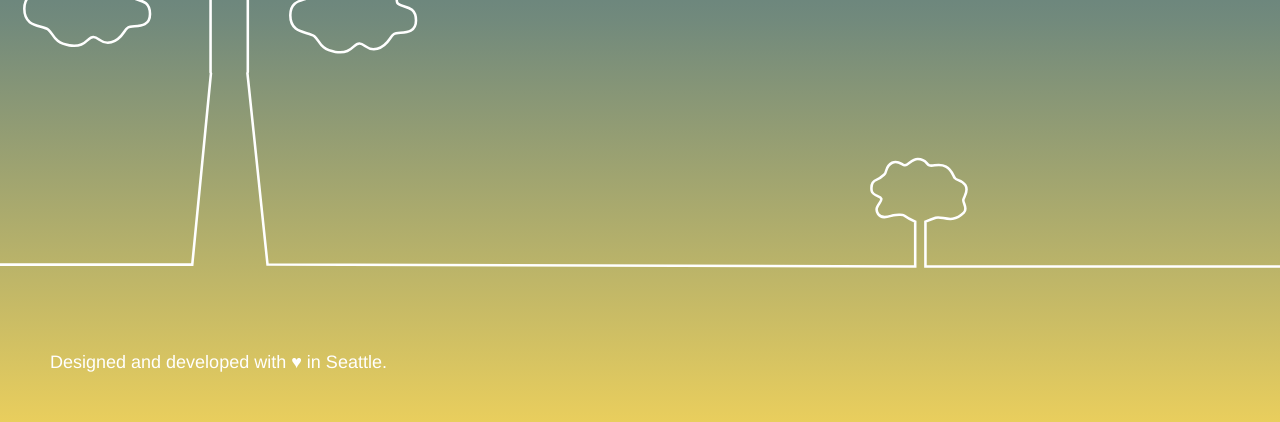
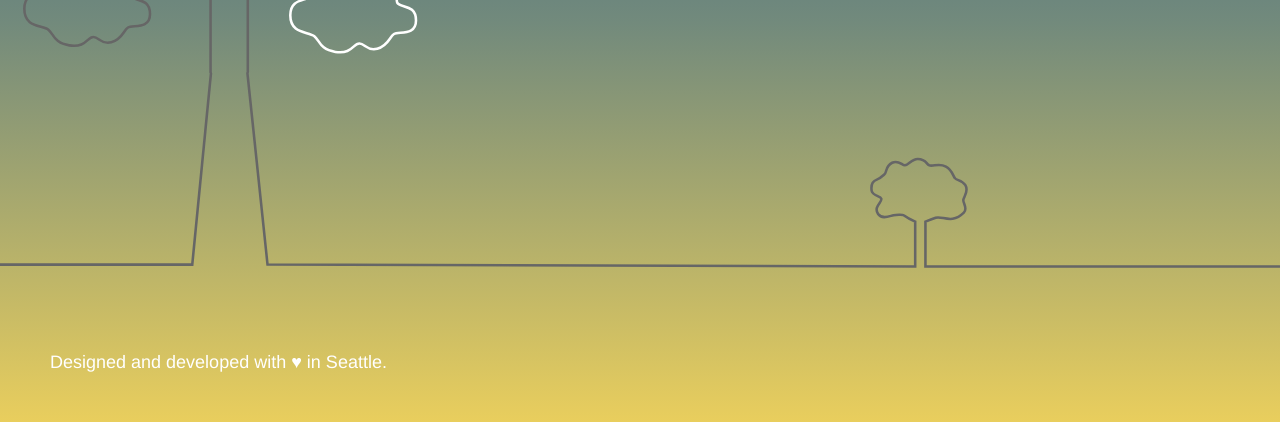
Before and after one commit to thiyaguelmails/testwebsite, a plain HTML site: page webpage/index.html in a window 1280 px wide. Shown: the part 378-800 px from the top of the page. Drawn offline with Linux system fonts and the light colour scheme.

Commit message:
Update index.html

```diff
--- a/webpage/index.html
+++ b/webpage/index.html
@@ -15,7 +15,7 @@
             <div class="tower">
                 <svg version="1.1" id="Layer_1" xmlns="http://www.w3.org/2000/svg" xmlns:xlink="http://www.w3.org/1999/xlink" x="0px" y="0px"
                      viewBox="-11 170 1000 429" enable-background="new -11 170 1000 429" xml:space="preserve">
-                    <path class="path" fill="none" stroke="#FFFFFF" stroke-width="2" stroke-miterlimit="10" d="M989,595H712v-35c0,0,4.5-1.8,8-3
+                    <path class="path" fill="none" stroke="#666666" stroke-width="2" stroke-miterlimit="10" d="M989,595H712v-35c0,0,4.5-1.8,8-3
                                                                                                   c5.2-1.8,12.5,5.3,22-4c3.4-3.4-0.9-7.8-0.4-10.1c0.7-3.1,4.4-6.8,1.6-11.4c-2.6-4.2-6.9-3.6-8.2-5.5c-1.7-2.3-2.2-6.3-7-9
                                                                                                   c-5.6-3.1-9.9,0.2-13-1c-2.5-0.9-2.3-5-9-5c-4.8,0-7.2,4.8-10,5c-2.3,0.2-4.9-4.5-10-2c-5.5,2.8-4,7.3-6,9c-1.4,1.2-3.1,3.2-6,4.2
                                                                                                   c-2.6,0.9-4.9,3-4,8.8c0.6,3.7,6.8,4.1,7.5,6c1,2.9-6.4,6.2-2.5,12c3,4.5,9,1.6,12,1c1.9-0.4,7.1-0.7,8,0c3.4,2.5,9,5,9,5v35
@@ -23,11 +23,11 @@
                                                                                                   c-15.8-8.3-32.2-11-32.2-11v-3.6l4.1-6.5h-4.9v-4.4h-8.3V244h-1.2l-1.7-31.2l-1-1.3l-1,1.3l-1.7,31.2h-1.2v4.8h-8.3v4.4h-4.9
                                                                                                   l4.1,6.5v3.6c0,0-16.5,2.7-32.2,11l1.2,4.6l-10.1,3.9l15,3.3l1.1,5.8l-5.1,2.9c0,0,5.5,3.9,16.4,6.5l12.3,72.4l-0.1,0.1v69.6
                                                                                                   l0.3,0.8l-14.6,149.4h-1.2H-11"/>
-                    <path class="path" fill="none" stroke="#FFFFFF" stroke-width="2" stroke-miterlimit="10" d="M8,393.7c0-13.5,12.1-10.8,15.6-14.7
+                    <path class="path" fill="none" stroke="#666666" stroke-width="2" stroke-miterlimit="10" d="M8,393.7c0-13.5,12.1-10.8,15.6-14.7
                                                                                                   c2.8-3.2-1-8.8,9-13.9c7.9-4.1,9.7,1,13.1,0.8c4.5-0.3,3.3-6.7,14.7-6.6c12.7,0.2,11.2,8.4,14.7,10.6c3,1.9,7.9-2.1,13.9,4.1
                                                                                                   c3.8,4,1.3,7.4,2.5,9.8c2.2,4.4,14.7,0.9,14.7,13.9c0,12.2-13.5,8.3-17.2,10.6c-3.6,2.3-4.4,9.3-13.1,11.5c-8,2-9.5-4-13.9-4.1
                                                                                                   c-5-0.1-5.5,8.6-18.8,6.6c-12.3-1.9-12.3-9.1-16.4-12.3C21.9,406.3,8,408.6,8,393.7z"/>
-                    <path class="path" fill="none" stroke="#FFFFFF" stroke-width="2" stroke-miterlimit="10" d="M325.1,313.9c-3.9,3-3.9,10-15.7,11.8
+                    <path class="path" fill="none" stroke="#666666" stroke-width="2" stroke-miterlimit="10" d="M325.1,313.9c-3.9,3-3.9,10-15.7,11.8
                                                                                                   c-12.8,2-13.3-6.4-18-6.3c-4.3,0.1-5.7,5.8-13.3,3.9c-8.4-2.1-9.1-8.8-12.5-11c-3.6-2.3-16.5,1.5-16.5-10.2c0-12.4,12-9.1,14.1-13.3
                                                                                                   c1.1-2.3-1.3-5.6,2.4-9.4c5.8-6,10.4-2.1,13.3-3.9c3.4-2.1,2-10,14.1-10.2c11-0.2,9.9,6,14.1,6.3c3.3,0.2,5-4.7,12.5-0.8
                                                                                                   c9.6,4.9,6,10.3,8.6,13.3c3.3,3.7,14.9,1.2,14.9,14.1C343.1,312.5,329.8,310.3,325.1,313.9z"/>
```
